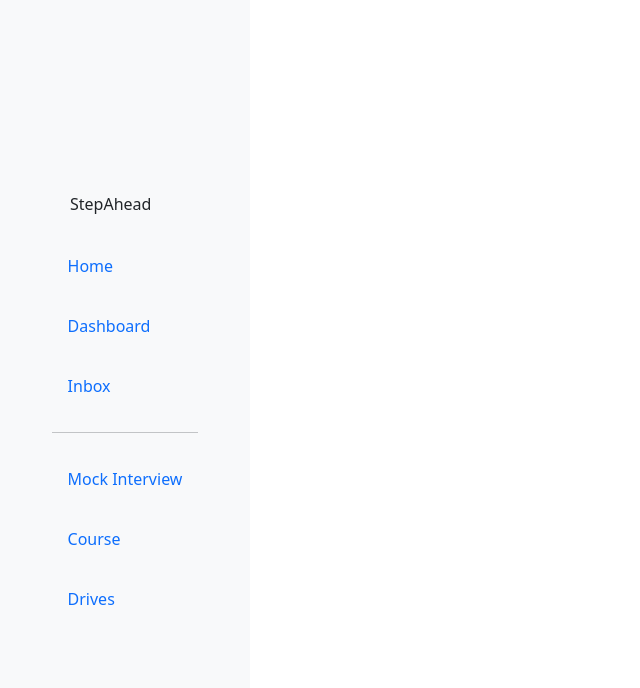
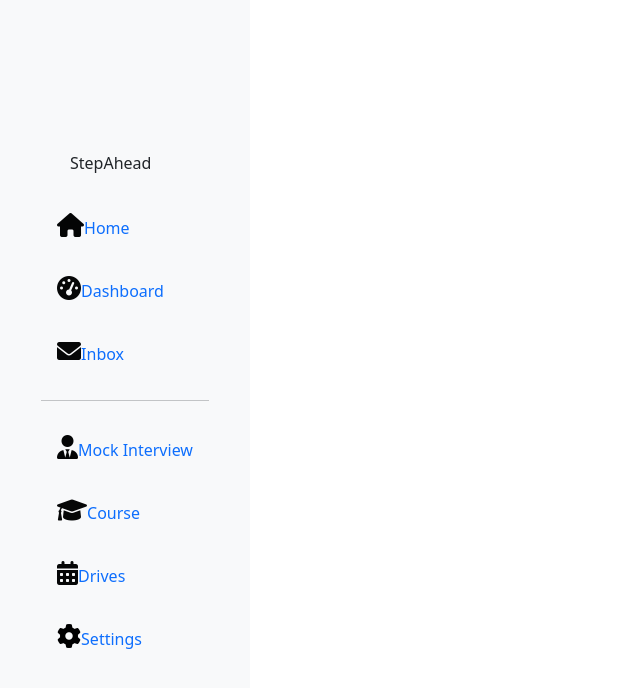
Before and after one commit to venkataguruprasadG/crispy-engine, a plain HTML site: page home.html in a window 1280 px wide. Shown: the whole page, without its empty margins (0-640 px from the left). Drawn offline with Linux system fonts and the light colour scheme.

Commit message:
added icons and styled them

```diff
--- a/home.html
+++ b/home.html
@@ -5,6 +5,7 @@
     <meta name="viewport" content="width=device-width, initial-scale=1.0">
     <link rel="stylesheet" href="bootstrap.min.css">
     <link rel="stylesheet" href="style.css">
+    <link rel="stylesheet" href="https://cdnjs.cloudflare.com/ajax/libs/font-awesome/6.0.0/css/all.min.css">
     <title>PLACEMENT PORTAL</title>
     <style>
       .sidebar {
@@ -38,23 +39,33 @@
     </a>
     <ul class="nav flex-column">
         <li class="nav-item">
-            <a class="nav-link active" aria-current="page" href="#">Home</a>
+            <a class="nav-link active" aria-current="page" href="#">
+                <!-- Home icon --><i class="fa fa-home"></i>Home</a>
         </li>
         <li class="nav-item">
-            <a class="nav-link" href="./dashboard.html">Dashboard</a>
+            <a class="nav-link" href="./dashboard.html">
+                <i class="fa fa-tachometer-alt"></i>Dashboard</a>
         </li>
         <li class="nav-item">
-            <a class="nav-link" href="./inbox.html">Inbox</a>
+            <a class="nav-link" href="./inbox.html">
+                <i class="fa-solid fa-envelope"></i>Inbox</a>
         </li>
         <hr />
         <li class="nav-item">
-            <a class="nav-link" href="./MockInterview.html">Mock Interview</a>
+            <a class="nav-link" href="./MockInterview.html">
+                <i class="fa fa-user-tie"></i>Mock Interview</a>
         </li>
         <li class="nav-item">
-            <a class="nav-link" href="./course.html">Course</a>
+            <a class="nav-link" href="./course.html">
+                <i class="fa fa-graduation-cap"></i>Course</a>
         </li>
         <li class="nav-item">
-            <a class="nav-link" href="./Drives.html">Drives</a>
+            <a class="nav-link" href="./Drives.html">
+                <i class="fa fa-calendar-alt"></i>Drives</a>
+        </li>
+        <li class="nav-item">
+            <a class="nav-link" href="./settings.html">
+                <!--Settings icon--><i class="fa fa-cog"></i>Settings</a>
         </li>
     </ul>
 </nav>
--- a/style.css
+++ b/style.css
@@ -0,0 +1,34 @@
+.fa-home {
+    font-size: 24px;
+    color: #040505;
+}
+
+.fa-cog {
+    font-size: 24px;
+    color: #000000;
+}
+
+.fa-envelope{
+    font-size: 24px;
+    color: #060707;
+}
+
+.fa-tachometer-alt{
+    font-size: 24px;
+    color: #060707;
+}
+
+.fa-user-tie{
+    font-size: 24px;
+    color: #040505;
+}
+
+.fa-graduation-cap{
+    font-size: 24px;
+    color: #060707;
+}
+
+.fa-calendar-alt{
+    font-size: 24px;
+    color: #060707;
+}
```
